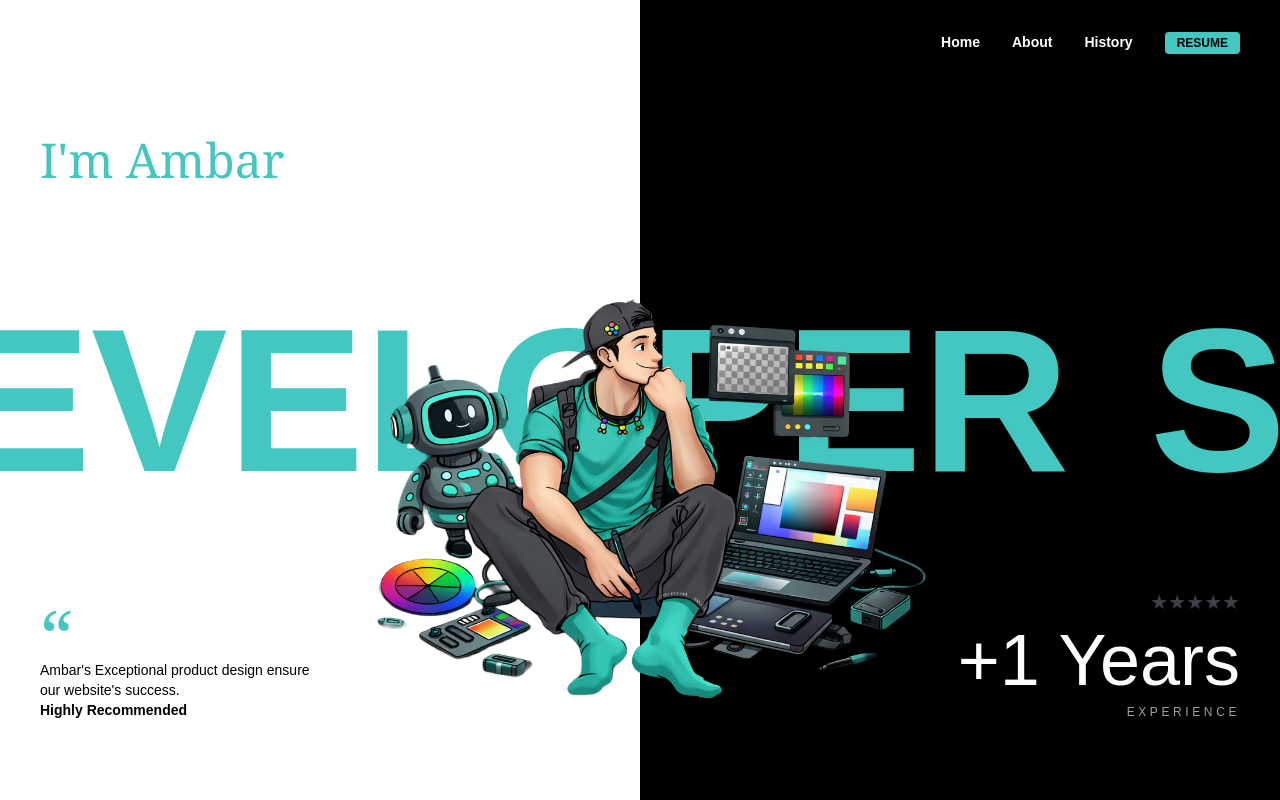
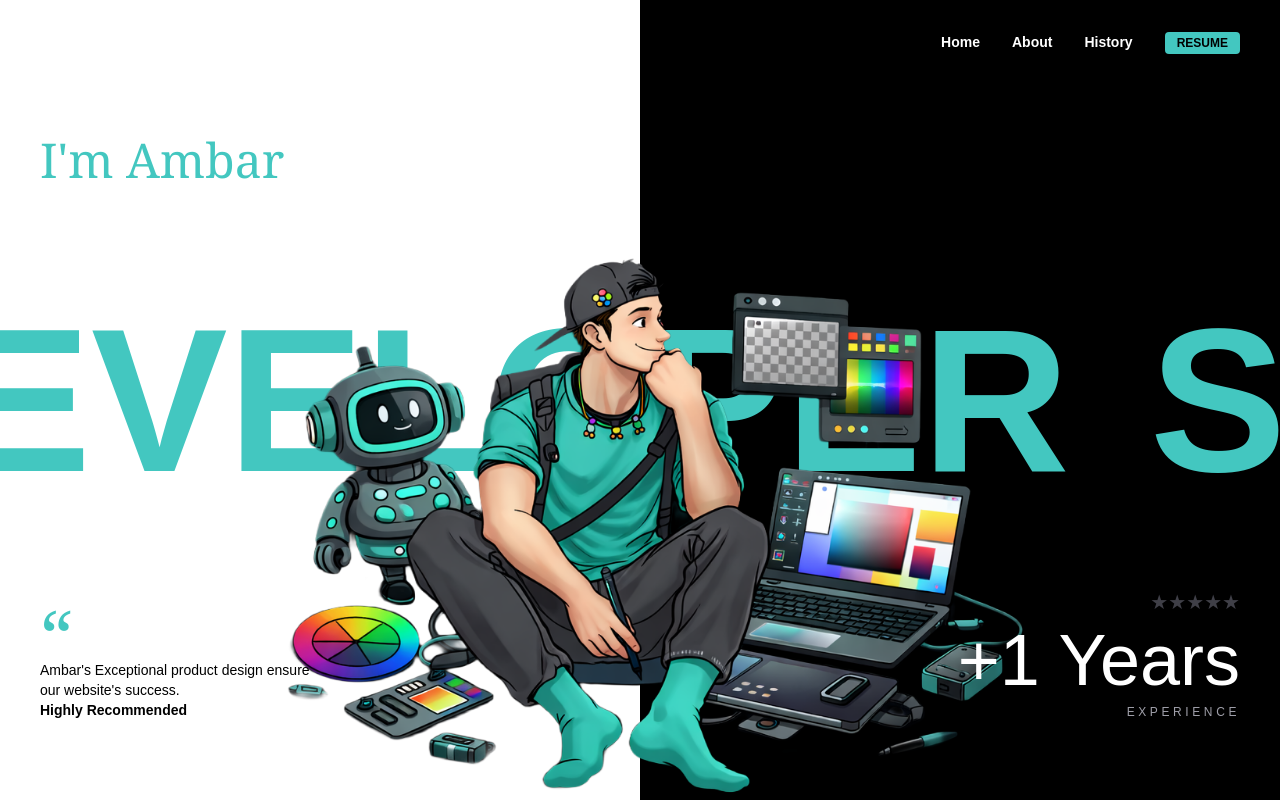
Before and after one commit to ambarmishraa/Portfolio-NextJs, a Next.js app in the folder portfolio/: page / in a window 1280 px wide. Built offline with nearby package versions, Linux system fonts and the light colour scheme.

Commit message:
viewport adjusted

```diff
--- a/portfolio/components/hero/Hero.tsx
+++ b/portfolio/components/hero/Hero.tsx
@@ -64,7 +64,7 @@ const Hero = () => {
         transition={{ duration: 0.8 }}
         viewport={{ once: false }}
       >
-        <div className="relative w-full h-[100vh] max-w-4xl">
+        <div className="relative w-full h-screen max-w-full mx-auto">
           <Image
             src="/ambar-update.png"
             alt="Amandeep Illustration"
--- a/portfolio/components/hero/HeroOne.tsx
+++ b/portfolio/components/hero/HeroOne.tsx
@@ -29,7 +29,7 @@ const HeroOne = () => {
         transition={{ duration: 0.8, delay: 0.1 }}
         viewport={{ once: false }}
       >
-        <div className="relative w-full h-[100vh] max-w-4xl">
+        <div className="relative w-full h-screen max-w-full mx-auto">
           <Image
             src="/ambar-update.png"
             alt="Amandeep Illustration"
--- a/portfolio/components/hero/HeroTwo.tsx
+++ b/portfolio/components/hero/HeroTwo.tsx
@@ -29,7 +29,7 @@ const HeroTwo = () => {
         transition={{ duration: 0.8, delay: 0.1 }}
         viewport={{ once: false }}
       >
-        <div className="relative w-full h-[100vh] max-w-4xl">
+        <div className="relative w-full h-screen max-w-full mx-auto">
           <Image
             src="/ambar-update.png"
             alt="Amandeep Illustration"
```
